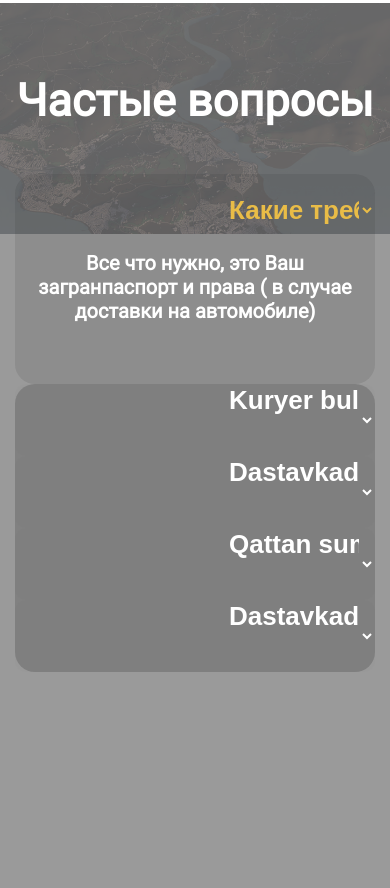
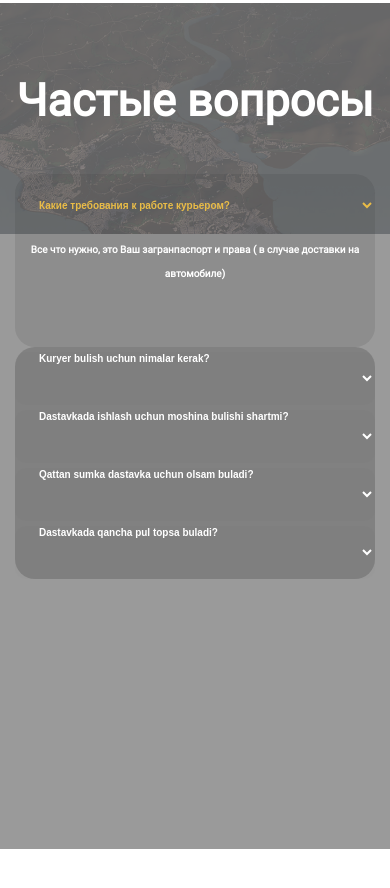
Before and after one commit to mukhammadazam/published, a plain HTML site: page index.html in a window 390 px wide. Shown: the part 2766-3654 px from the top of the page. After the commit the page ends 3615 px from the top, so only its background shows below. Drawn offline with Linux system fonts and the light colour scheme.

Commit message:
initial commit

```diff
--- a/scss/all-blockss/_header.scss
+++ b/scss/all-blockss/_header.scss
@@ -489,7 +489,7 @@
                         }
 
                         .section3 {
-                            background-color: rgb(4, 4, 4, 0.4);
+                            background-color: rgb(4, 4, 4, 0.1);
                             padding-bottom: 270px;
                         }
 
@@ -507,7 +507,7 @@
                             select {
                                 max-width: 1000px;
                                 width: 100%;
-                                padding-left: 210px;
+                                padding: 0 20px;
                                 font-style: normal;
                                 font-weight: 700;
                                 font-size: 26px;
@@ -567,3 +567,83 @@
                                 padding-bottom: 40px;
                             }
                         }
+
+                        @media screen and (max-width:576px) {
+                            .sectioon3 {
+                                background-image: url(../../imges/5-blok-bgraund.png);
+                                background-repeat: no-repeat;
+                                background-size: 100%;
+                            }
+                            .section3 {
+                                background-color: rgb(4, 4, 4, 0.4);
+                                padding-bottom: 270px;
+                            }
+                            .select-site {
+                                &__title {
+                                    padding-top: 69px;
+                                    padding-bottom: 44px;
+                                    font-style: normal;
+                                    font-weight: 700;
+                                    font-size: 45px;
+                                    line-height: 129.19%;
+                                    text-align: center;
+                                    color: #FFFFFF;
+                                }
+                                select {
+                                    max-width: 500px;
+                                    width: 100%;
+                                    font-style: normal;
+                                    font-weight: 700;
+                                    font-size: 10px;
+                                    line-height: 31px;
+                                    color: #E9BC47;
+                                    outline: none;
+                                    background: transparent;
+                                    border: none;
+                                }
+                                &__s1 {
+                                    border-radius: 20px;
+                                    padding: 20px 0;
+                                }
+                                &__text {
+                                    padding-bottom: 41px;
+                                    text-align: center;
+                                    padding-top: 25px;
+                                    font-style: normal;
+                                    font-weight: 600;
+                                    font-size: 10px;
+                                    line-height: 24px;
+                                    color: #FFFFFF;
+                                }
+                                .slelt {
+                                    font-style: normal;
+                                    font-weight: 700;
+                                    font-size: 10px;
+                                    line-height: 10px;
+                                    color: #FFFFFF;
+                                    padding-bottom: 40px;
+                                    background-color: rgb(34, 33, 33, 0.01);
+                                    border-radius: 10px;
+                                }
+                                .slect1 {
+                                    font-style: normal;
+                                    font-weight: 700;
+                                    font-size: 10px;
+                                    line-height: 31px;
+                                    color: #FFFFFF;
+                                    background-color: rgb(34, 33, 33, 0.01);
+                                    border-radius: 10px;
+                                    padding-bottom: 40px;
+                                }
+                                .slect2 {
+                                    background-color: rgb(34, 33, 33, 0.01);
+                                    border-radius: 10px;
+                                    font-style: normal;
+                                    font-weight: 700;
+                                    font-size: 10px;
+                                    line-height: 31px;
+                                    color: #FFFFFF;
+                                    padding-bottom: 40px;
+                                }
+                            }
+                        }
```
Also changed, not shown: scss/main.css, 1 other file.
